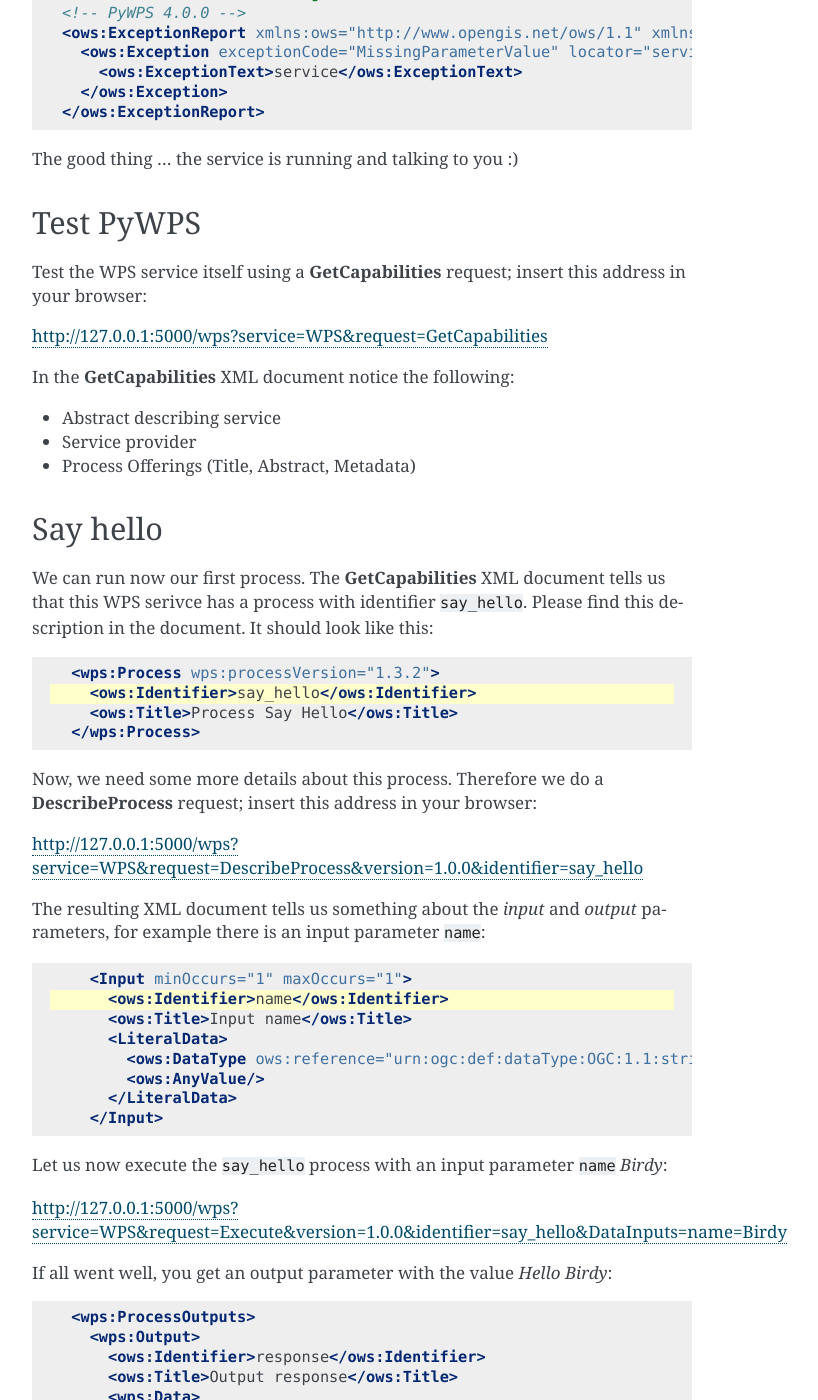
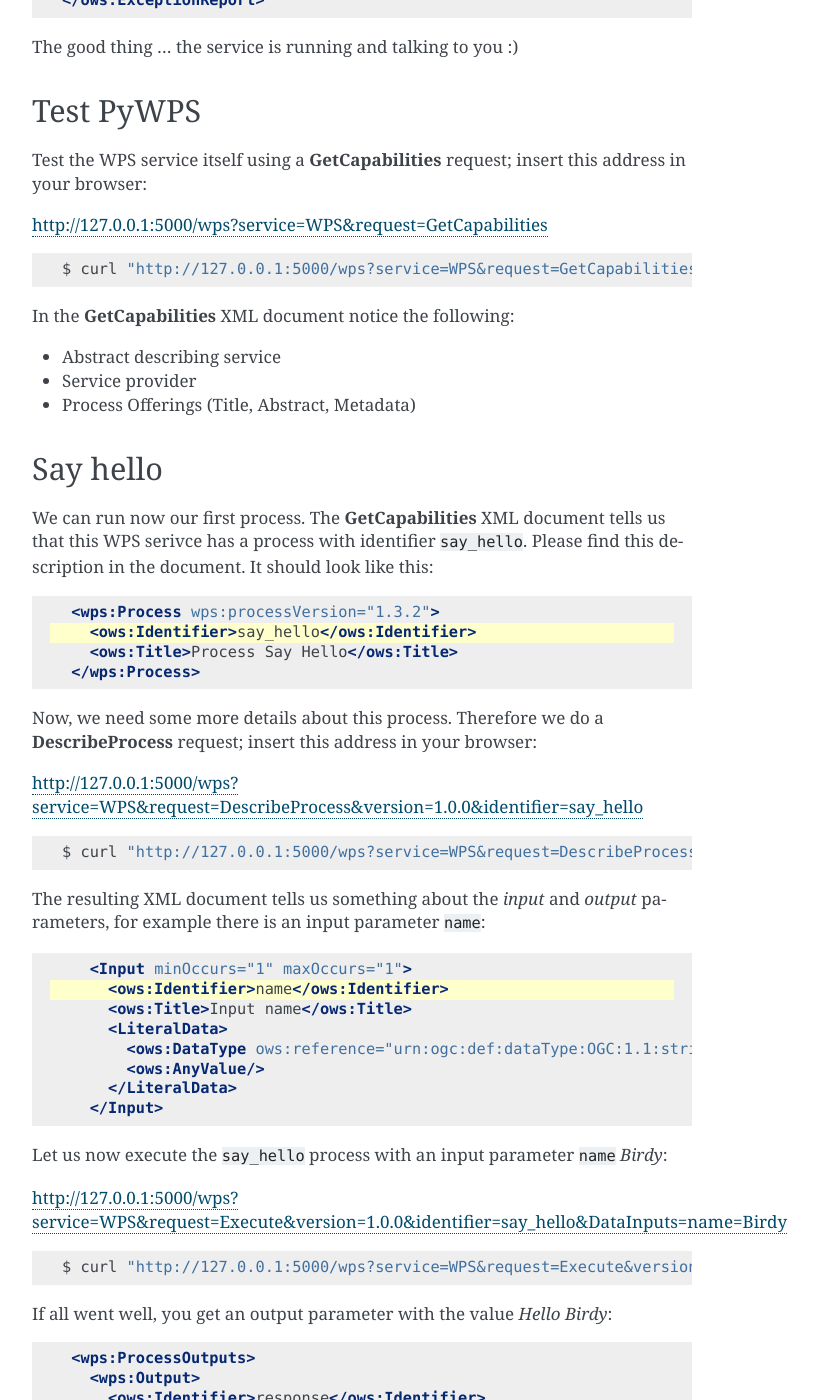
Before and after one commit to bird-house/birdhouse-workshop, a Sphinx documentation site: the page built from docs/source/pywps/installation.rst, in a window 1280 px wide and 1400 px high, scrolled down 1944 px. Shown: the whole window, without its empty margins (388-1206 px from the left). Built offline with Sphinx 7.4.7, drawn with Linux system fonts in a browser that asks for light colours; some of the changed text lies outside the part shown.

Commit message:
added curl examples

```diff
--- a/docs/source/pywps/installation.rst
+++ b/docs/source/pywps/installation.rst
@@ -111,6 +108,10 @@
 
 http://127.0.0.1:5000/wps?service=WPS&request=GetCapabilities
 
+.. code-block:: bash
+
+  $ curl "http://127.0.0.1:5000/wps?service=WPS&request=GetCapabilities"
+
 In the **GetCapabilities** XML document notice the following:
 
 * Abstract describing service
@@ -137,6 +138,10 @@
 
 http://127.0.0.1:5000/wps?service=WPS&request=DescribeProcess&version=1.0.0&identifier=say_hello
 
+.. code-block:: bash
+
+  $ curl "http://127.0.0.1:5000/wps?service=WPS&request=DescribeProcess&version=1.0.0&identifier=say_hello"
+
 The resulting XML document tells us something about the *input* and *output* parameters,
 for example there is an input parameter ``name``:
 
@@ -155,6 +160,10 @@
 Let us now execute the ``say_hello`` process with an input parameter ``name`` *Birdy*:
 
 http://127.0.0.1:5000/wps?service=WPS&request=Execute&version=1.0.0&identifier=say_hello&DataInputs=name=Birdy
+
+.. code-block:: bash
+
+  $ curl "http://127.0.0.1:5000/wps?service=WPS&request=Execute&version=1.0.0&identifier=say_hello&DataInputs=name=Birdy"
 
 If all went well, you get an output parameter with the value *Hello Birdy*:
 
```
Also changed, not shown: other parts of docs/source/pywps/installation.rst (+0 -3 lines).
